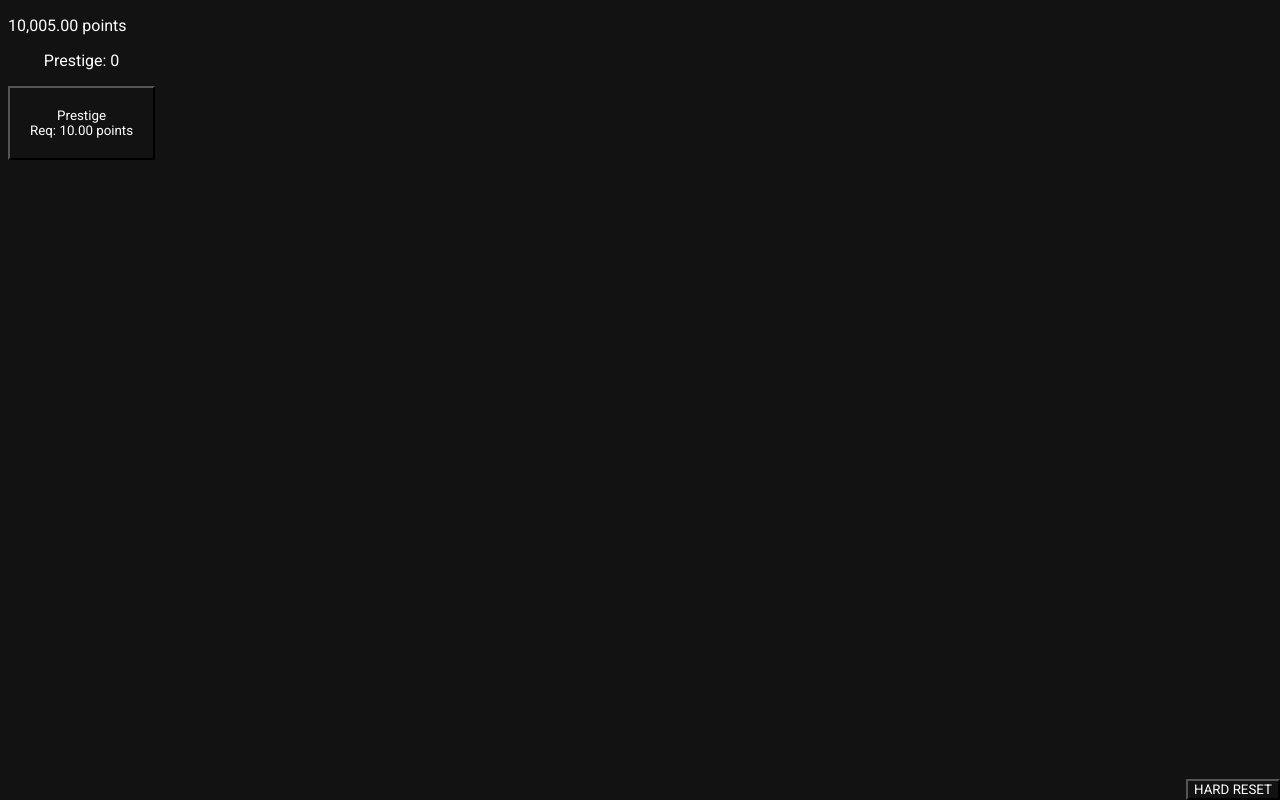
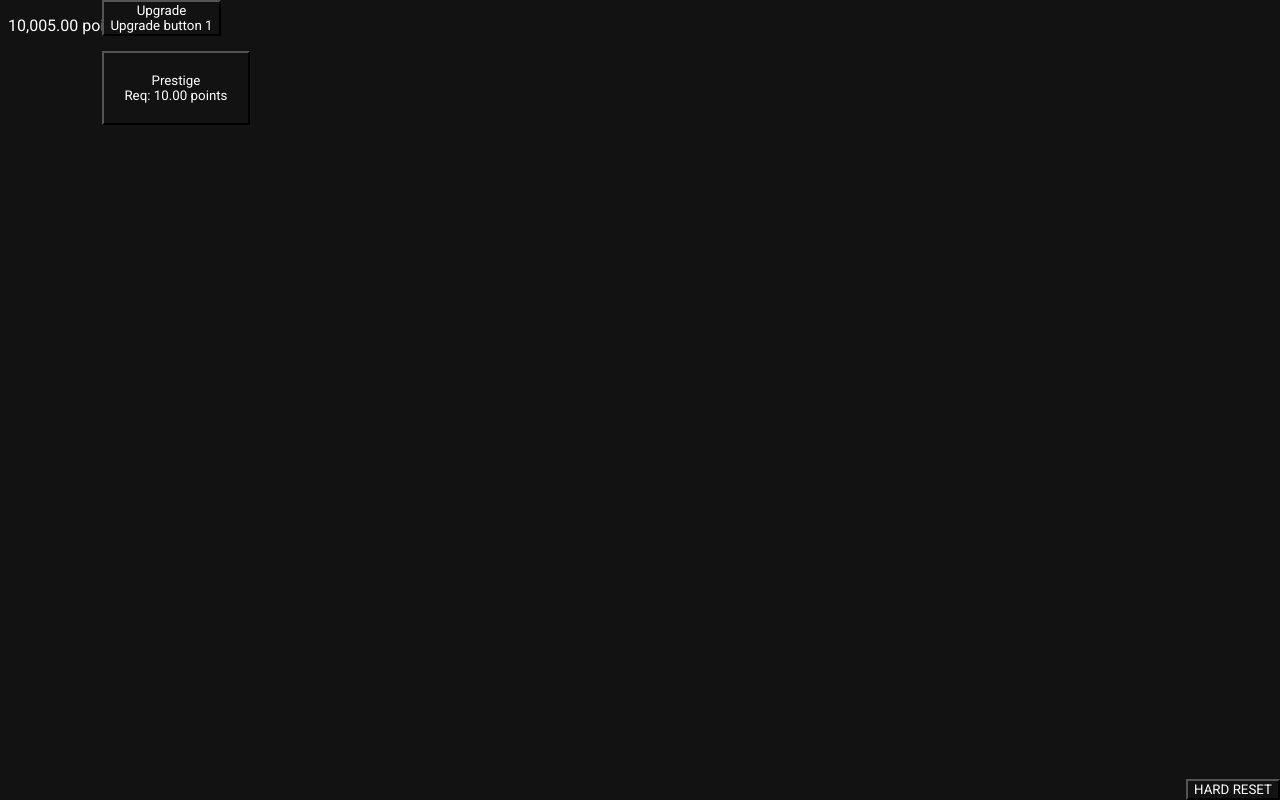
Before and after one commit to Raiveen/Generic-point-incremental, a plain HTML site: page index.html in a window 1280 px wide. Drawn offline with Linux system fonts and the light colour scheme.

Commit message:
Add files via upload

```diff
--- a/css/style.css
+++ b/css/style.css
@@ -56,3 +56,9 @@ td, #blabla {
 td {
     width: 410px;
 }
+
+#prestigeblock, #upgrade1 {
+    position: fixed;
+    top: 0px;
+    left: 8%;
+}
--- a/index.html
+++ b/index.html
@@ -12,6 +12,7 @@
     <p id="prestigecount">Prestige: 0</p>
     <button onclick="prestige()" id="prestige">Prestige<br>Req: 10 points</button>
     </div>
+    <button onclick="upgrade1()" id="upgrade1">Upgrade<br>Upgrade button 1</button>
 
     <div id="prestigerewards"><p id="blabla">Prestige rewards</p>
         <table>
--- a/main.js
+++ b/main.js
@@ -39,7 +39,8 @@ function update() {
 //----------------------==========================-----------------------
 
 function pointgain() {
-    let x = 0.01;
+    let x = 0.01
+    if (player.prestigerewards[0]) x *= 3;
     player.points += x;
     update();
 }
```
